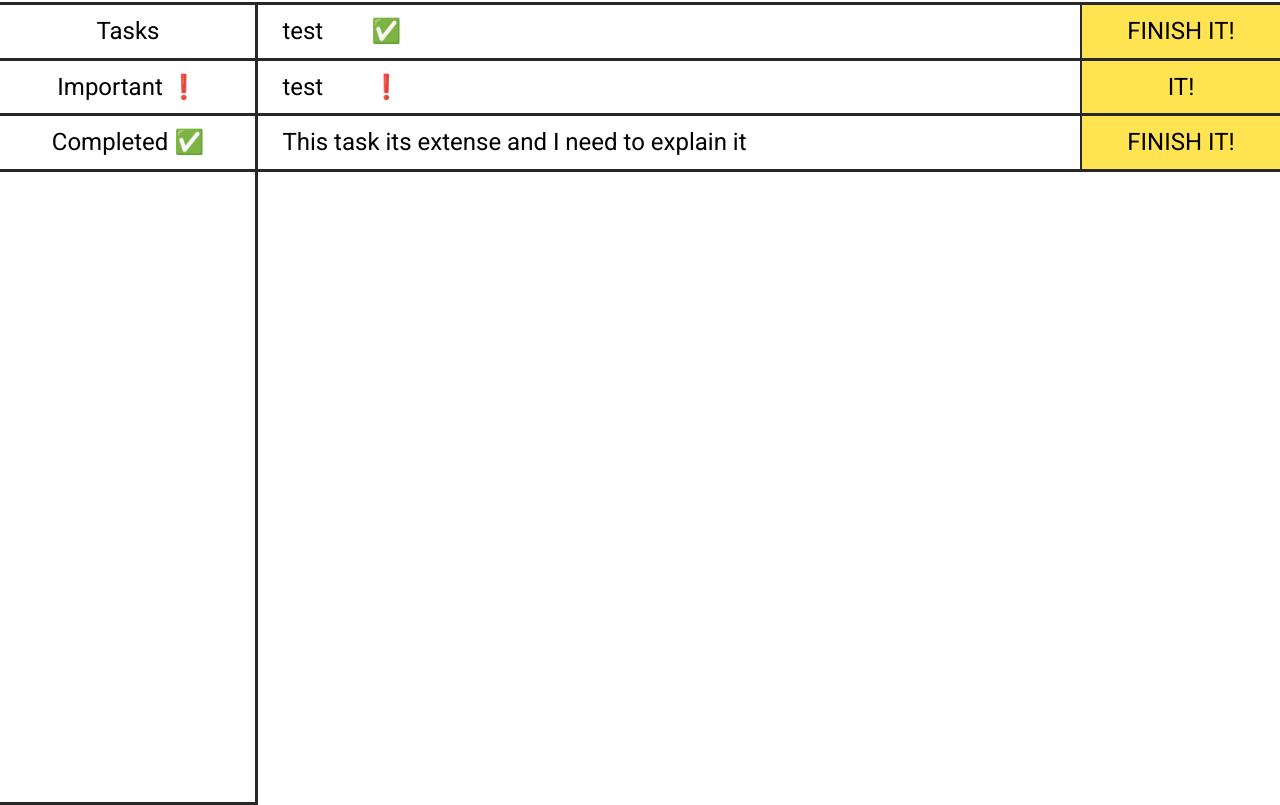
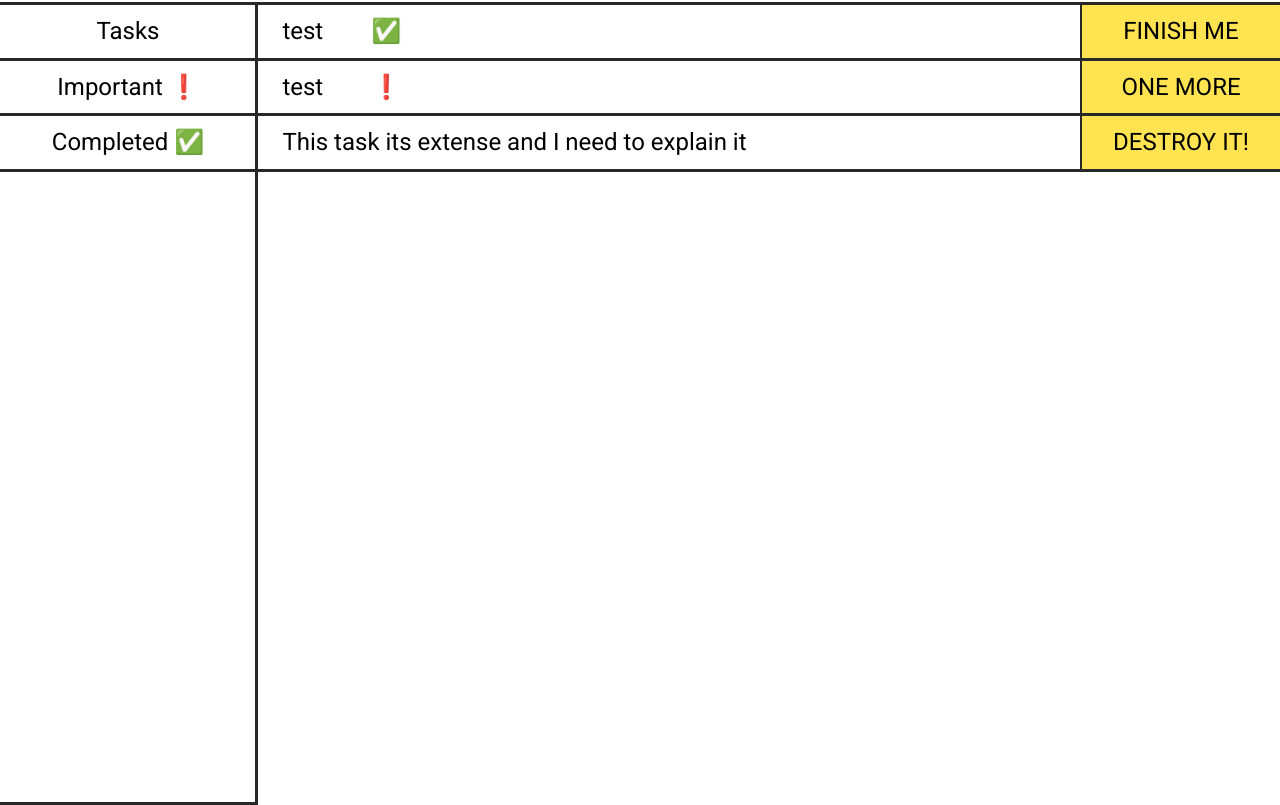
Before and after one commit to marcelarie/todo-list, a plain HTML site: page index.html in a window 1280 px wide. Shown: the part 69-874 px from the top of the page. Drawn offline with Linux system fonts and the light colour scheme; a web font is replaced by a local one.

Commit message:
Add random button on tasks.

```diff
--- a/srt/css/style.css
+++ b/srt/css/style.css
@@ -200,6 +200,7 @@
     vertical-align: center;
     text-align: left;
     padding: 0 20px;
+    height: 40px;
 }
 .tasks-nav-search input:focus {
     border: 4px solid var(--logo-black);
--- a/srt/js/data/tasks.js
+++ b/srt/js/data/tasks.js
@@ -1,6 +1,7 @@
 
 
-function createTasks(name, tag, button) {
+function createTasks(name, tag) {
+    const buttons = ['DESTROY IT!', 'DONE', 'FINISH ME', 'SPANG', 'FATALITY!', 'KILLING IT', 'ONE MORE']
     const tasksMenu = document.getElementById('tasks-menu')
 
     const task = document.createElement('div')
@@ -19,7 +20,7 @@ function createTasks(name, tag, button) {
     // text
     taskText.textContent = name;
     taskTagText.textContent = tag;
-    taskButtonText.textContent = button;
+    taskButtonText.textContent = buttons[Math.floor(Math.random() * buttons.length)];
 
     task.appendChild(taskText)
     task.appendChild(taskTag)
--- a/srt/js/main.js
+++ b/srt/js/main.js
@@ -1,5 +1,5 @@
 import {createTasks} from "./data/tasks.js"
 
-createTasks('test', '✅', 'FINISH IT!')
-createTasks('test', '❗', 'IT!')
-createTasks('This task its extense and I need to explain it', '', 'FINISH IT!')
+createTasks('test', '✅')
+createTasks('test', '❗')
+createTasks('This task its extense and I need to explain it', '')
```
Also changed, not shown: 1 other file.
